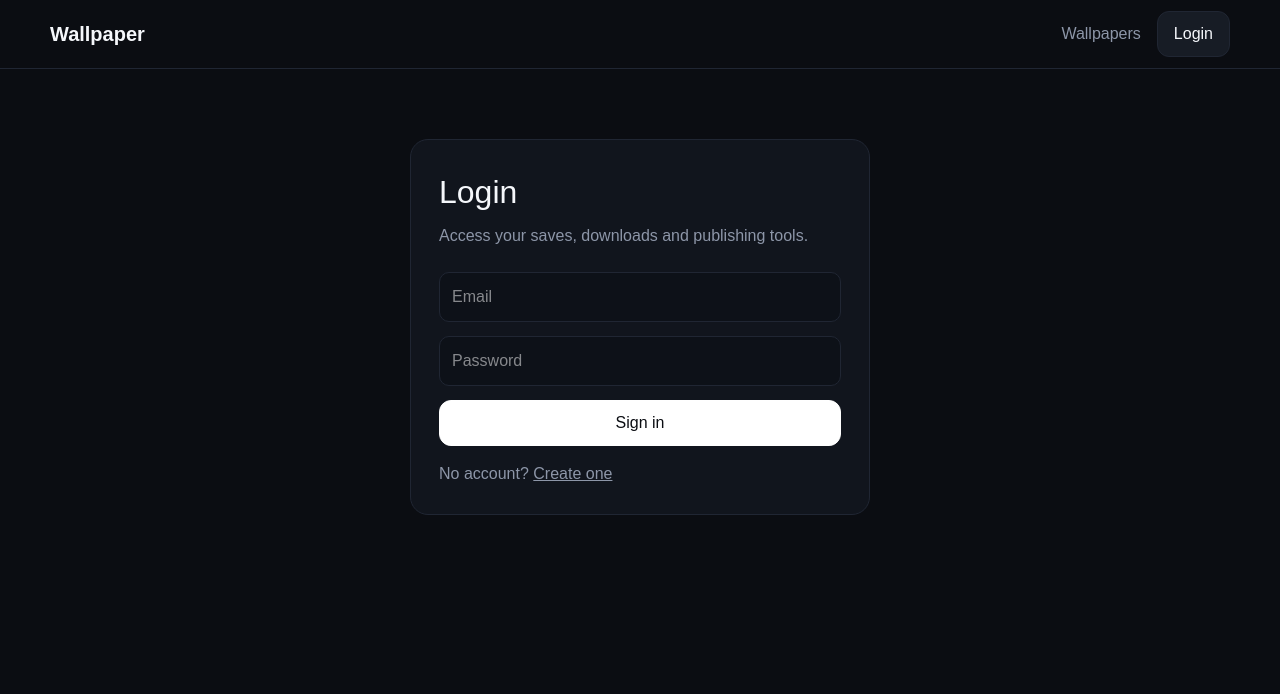
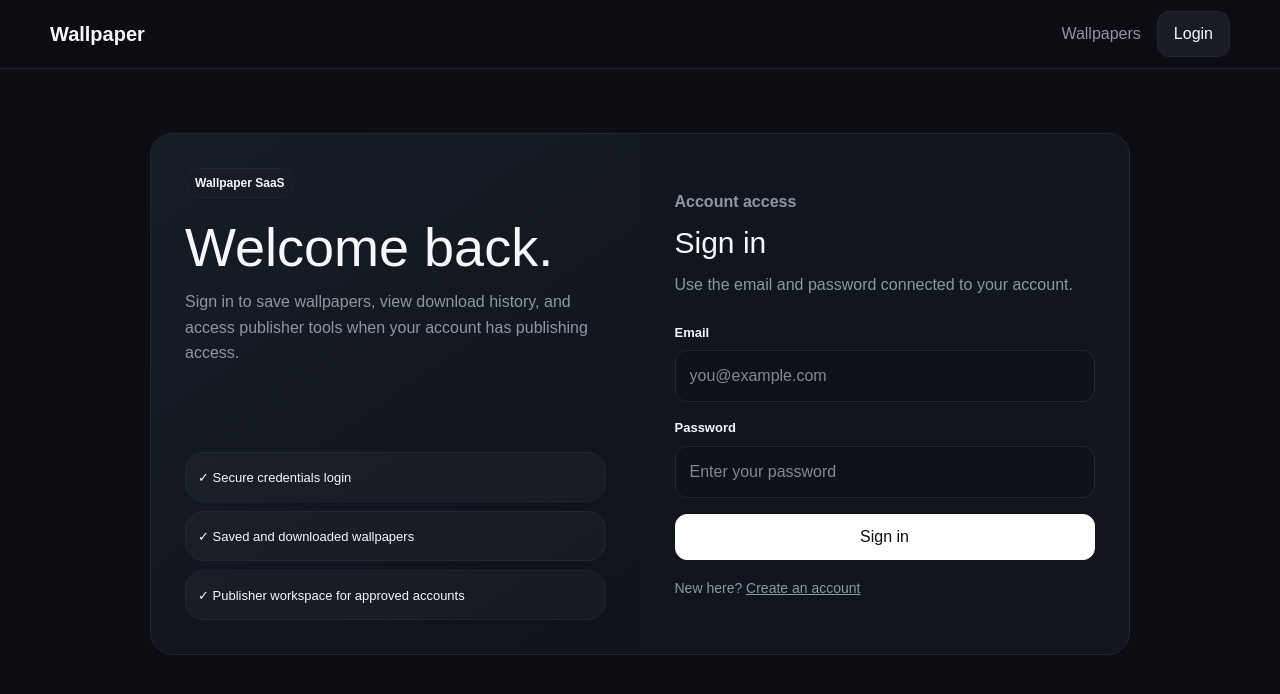
Before and after one commit to labsadik/wallpaper_app, a Next.js app: page /login in a window 1280 px wide. Shown: the top 694 px of the page. Built offline with nearby package versions, Linux system fonts and the light colour scheme; no server answers.

Commit message:
ui: refresh login experience and states

```diff
--- a/app/login/page.tsx
+++ b/app/login/page.tsx
@@ -1,20 +1,73 @@
 "use client";
+
 import {FormEvent,useState} from "react";
 import {signIn} from "next-auth/react";
 import Link from "next/link";
 import {useRouter} from "next/navigation";
 
 export default function LoginPage(){
-  const router=useRouter(); const [email,setEmail]=useState(""); const [password,setPassword]=useState(""); const [error,setError]=useState(""); const [busy,setBusy]=useState(false);
-  async function submit(e:FormEvent){e.preventDefault();setBusy(true);setError("");const result=await signIn("credentials",{email,password,redirect:false});if(result?.error){setError("Invalid email or password.");}else{router.push("/account");}setBusy(false);}
-  return <main className="container" style={{padding:"70px 0"}}><div className="card" style={{maxWidth:460,margin:"0 auto",padding:28}}>
-    <h1 style={{fontSize:32,margin:"0 0 8px"}}>Login</h1><p className="muted">Access your saves, downloads and publishing tools.</p>
-    <form onSubmit={submit} style={{display:"grid",gap:14,marginTop:24}}>
-      <input value={email} onChange={e=>setEmail(e.target.value)} placeholder="Email" type="email" required style={{padding:12,borderRadius:10,border:"1px solid var(--line)",background:"#0d1118",color:"white"}}/>
-      <input value={password} onChange={e=>setPassword(e.target.value)} placeholder="Password" type="password" required style={{padding:12,borderRadius:10,border:"1px solid var(--line)",background:"#0d1118",color:"white"}}/>
-      {error&&<p style={{color:"#ff7a7a"}}>{error}</p>}
-      <button className="btn btn-primary" disabled={busy}>{busy?"Signing in...":"Sign in"}</button>
-    </form>
-    <p className="muted" style={{marginTop:16}}>No account? <Link href="/register" style={{textDecoration:"underline"}}>Create one</Link></p>
-  </div></main>;
+  const router=useRouter();
+  const [email,setEmail]=useState("");
+  const [password,setPassword]=useState("");
+  const [error,setError]=useState("");
+  const [busy,setBusy]=useState(false);
+
+  async function submit(event:FormEvent){
+    event.preventDefault();
+    if(busy)return;
+    setBusy(true);
+    setError("");
+    const result=await signIn("credentials",{email:email.trim(),password,redirect:false});
+    if(result?.error){
+      setError("Email or password is incorrect.");
+      setBusy(false);
+      return;
+    }
+    router.push("/account");
+    router.refresh();
+  }
+
+  return <main className="container" style={{padding:"64px 0 88px"}}>
+    <div style={{maxWidth:980,margin:"0 auto",display:"grid",gridTemplateColumns:"1fr 1fr",border:"1px solid var(--line)",borderRadius:22,overflow:"hidden",background:"var(--panel)"}}>
+      <section style={{padding:34,display:"flex",flexDirection:"column",justifyContent:"space-between",minHeight:520,background:"linear-gradient(145deg,#171d27,#0e1219)"}}>
+        <div>
+          <span className="badge">Wallpaper SaaS</span>
+          <h1 style={{fontSize:"clamp(34px,5vw,54px)",lineHeight:1.02,margin:"22px 0 14px"}}>Welcome back.</h1>
+          <p className="muted" style={{maxWidth:430,fontSize:16,lineHeight:1.6}}>Sign in to save wallpapers, view download history, and access publisher tools when your account has publishing access.</p>
+        </div>
+        <div style={{display:"grid",gap:9}}>
+          {["Secure credentials login","Saved and downloaded wallpapers","Publisher workspace for approved accounts"].map(item=><div key={item} className="card" style={{padding:12,background:"rgba(255,255,255,.03)"}}><span style={{fontSize:13}}>✓ {item}</span></div>)}
+        </div>
+      </section>
+
+      <section style={{padding:34,display:"grid",alignContent:"center"}}>
+        <div style={{maxWidth:420,width:"100%",margin:"0 auto"}}>
+          <p className="muted" style={{margin:"0 0 6px",fontWeight:700}}>Account access</p>
+          <h2 style={{fontSize:30,margin:"0 0 8px"}}>Sign in</h2>
+          <p className="muted" style={{margin:0}}>Use the email and password connected to your account.</p>
+
+          <form onSubmit={submit} style={{display:"grid",gap:16,marginTop:26}}>
+            <label style={{display:"grid",gap:8}}>
+              <span style={{fontSize:13,fontWeight:700}}>Email</span>
+              <input value={email} onChange={e=>setEmail(e.target.value)} placeholder="you@example.com" type="email" autoComplete="email" required style={{padding:"13px 14px",borderRadius:12,border:"1px solid var(--line)",background:"#0d1118",color:"white",outline:"none"}}/>
+            </label>
+            <label style={{display:"grid",gap:8}}>
+              <span style={{fontSize:13,fontWeight:700}}>Password</span>
+              <input value={password} onChange={e=>setPassword(e.target.value)} placeholder="Enter your password" type="password" autoComplete="current-password" required style={{padding:"13px 14px",borderRadius:12,border:"1px solid var(--line)",background:"#0d1118",color:"white",outline:"none"}}/>
+            </label>
+
+            {error?<div role="alert" className="card" style={{padding:12,borderColor:"#5c3030",background:"#241416",color:"#ffb2b2"}}>{error}</div>:null}
+
+            <button className="btn btn-primary" disabled={busy} style={{minHeight:46}}>
+              {busy?"Signing in...":"Sign in"}
+            </button>
+          </form>
+
+          <p className="muted" style={{margin:"18px 0 0",fontSize:14}}>
+            New here? <Link href="/register" style={{textDecoration:"underline"}}>Create an account</Link>
+          </p>
+        </div>
+      </section>
+    </div>
+  </main>;
 }
```
